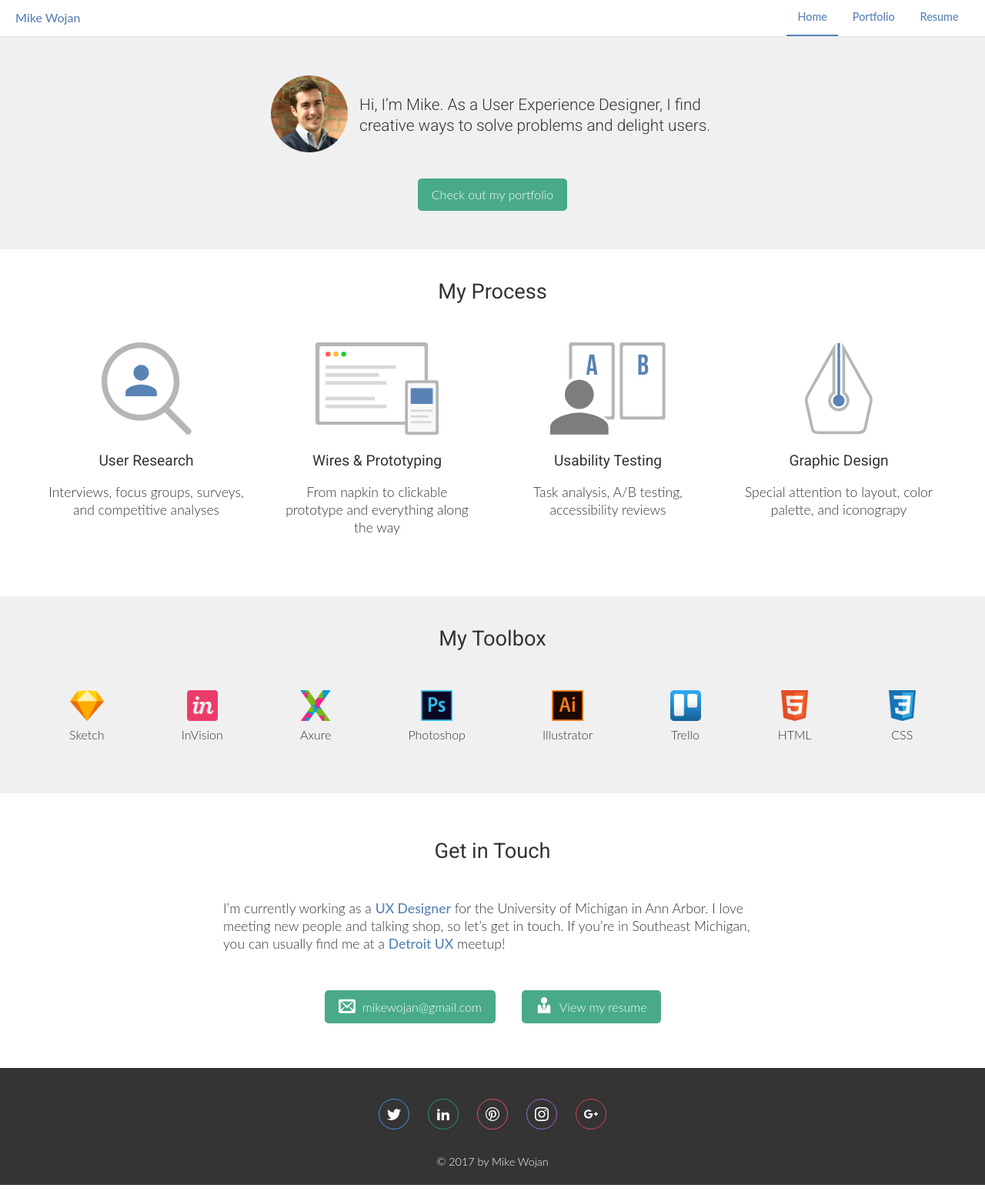
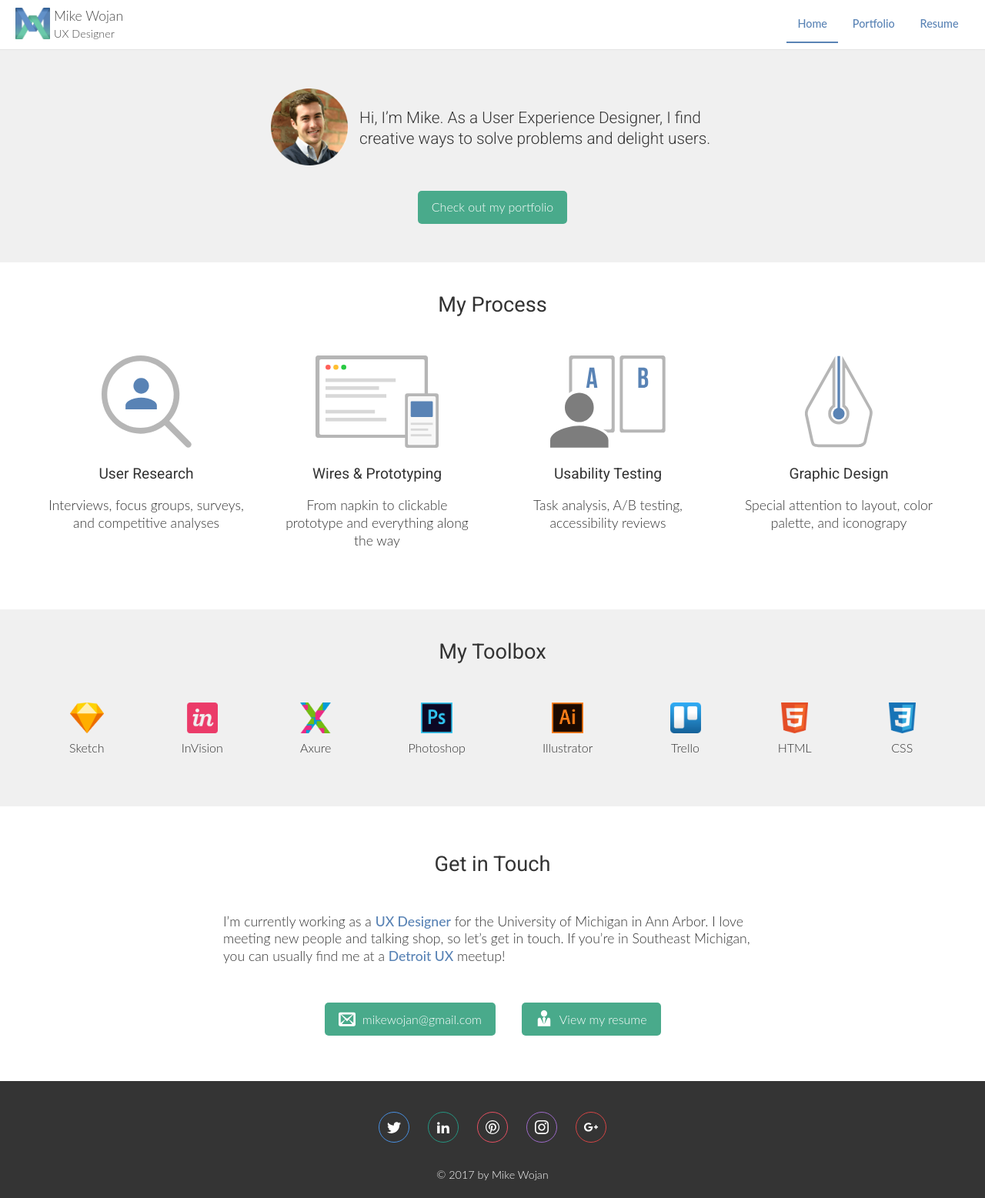
Before and after one commit to mtwojan/mikewojan.com, a Jekyll site: the page built from index.md, in a window 1280 px wide. Shown: the whole page at 77% size. Built offline with Jekyll 4.4.1, drawn with Linux system fonts in a browser that asks for light colours.

Commit message:
added new logo and styled navbar links for desktop and mobile

```diff
--- a/_includes/header.html
+++ b/_includes/header.html
@@ -1,6 +1,12 @@
 <header>
   <div class="navbar-branding">
-    <a href="/">Mike Wojan</a>
+    <div class="logo">
+      <a href="/"><img src="/img/brand-logo.png" alt="Mike Wojan logo"></a>
+    </div>
+    <div class="brand">
+      <p id="brand-name">Mike Wojan</p>
+      <p id="brand-title">UX Designer</p>
+    </div>
   </div>
   <ul class="navbar-links">
     <li><a href="/" {% if page.url == "/" %} class="active" {% endif %}>Home</a></li>
--- a/_sass/layout/_header.scss
+++ b/_sass/layout/_header.scss
@@ -24,7 +24,6 @@ header {
   padding: 0px 0px 2px;
   @include breakpoint($mq-small) {
     padding: 0px;
-    margin: 20px 20px 0px;
     font-size: 1.3em;
   }
   li {
@@ -45,17 +44,40 @@ header {
     }
 
     @include breakpoint($mq-small) {
-      padding: .5em;
+      padding: .7em;
     }
   }
 }
 
 .navbar-branding {
+  display: flex;
+  padding: 10px 0px;
   a:hover {
     text-decoration: none;
   }
   @include breakpoint($mq-small) {
     font-size: 1.2em;
+    display: block;
   }
+}
 
+.logo img {
+  width: 45px;
 }
+
+.brand p {
+  margin: 0px;
+  font-family: 'lato', sans-serif;
+  color: #4A4A4A;
+  padding: 0px;
+}
+
+#brand-name {
+  margin: 0px 5px 2px;
+  font-size: 1.1em;
+}
+
+#brand-title {
+  font-size: .9em;
+  margin-left: 5px;
+}
```
Also changed, not shown: img/brand-logo.png (added).
